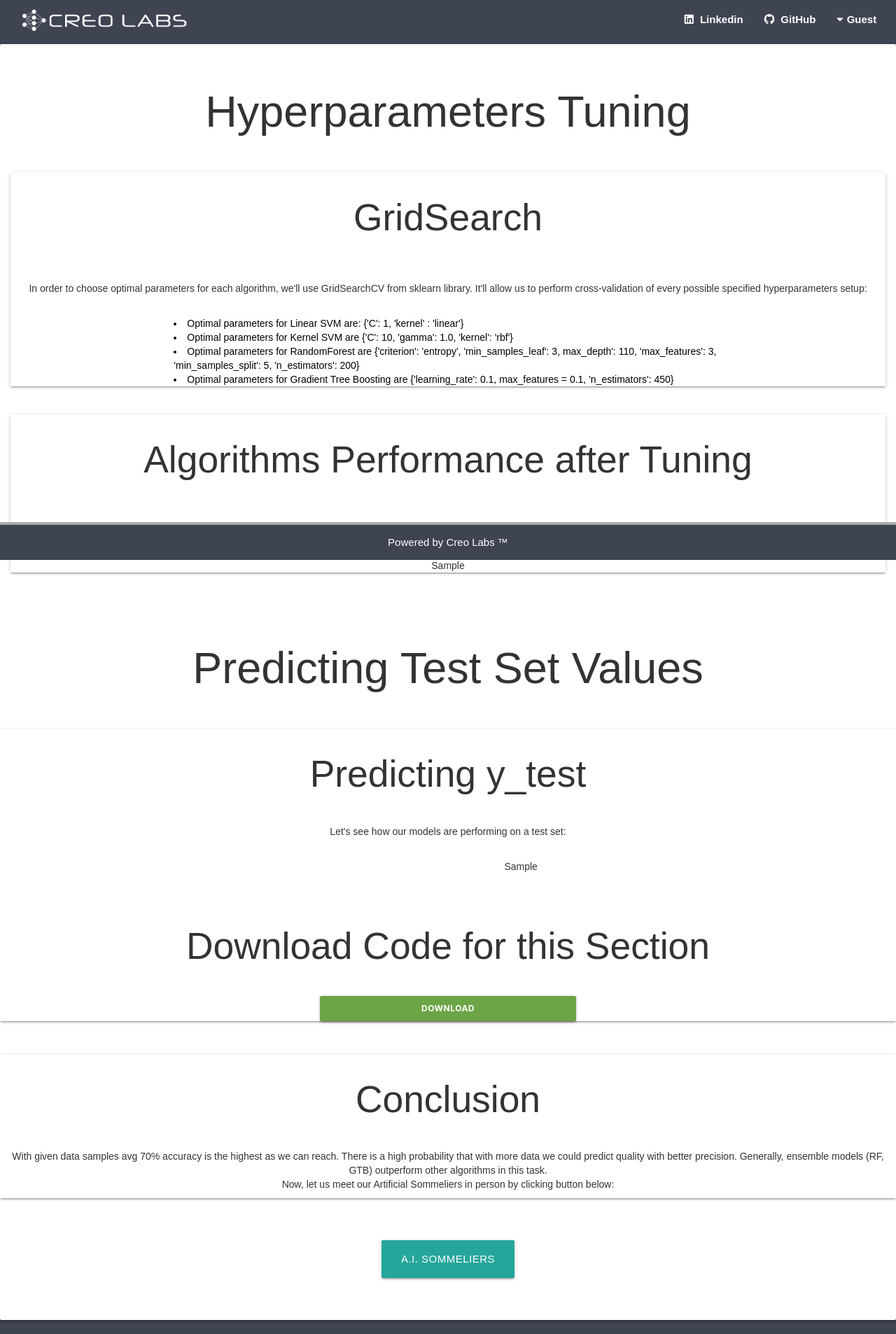
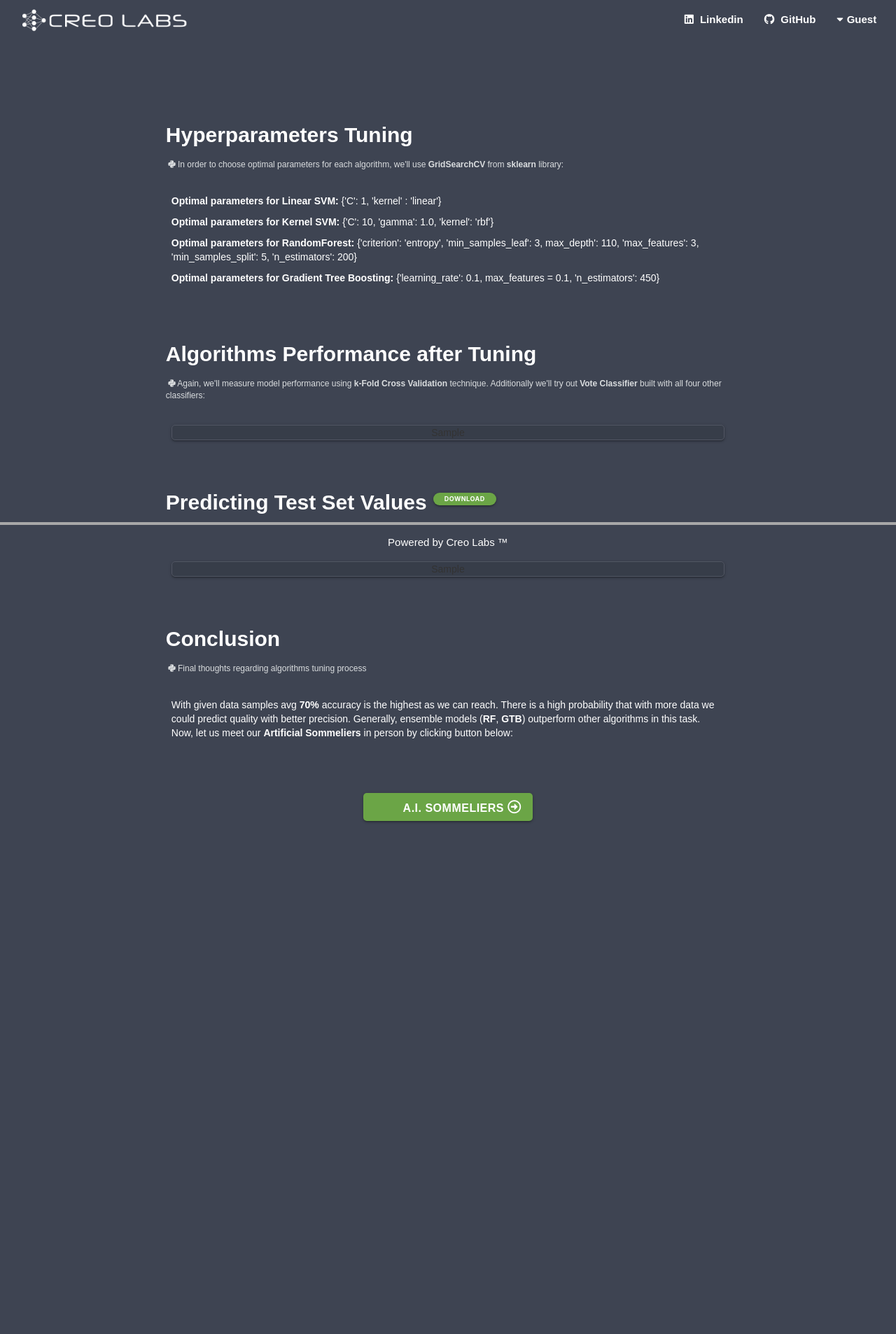
Before and after one commit to LukaszMalucha/Flask-Wine-Quality, a Flask app: template project/algorithms/templates/classifier_fit.html in a window 1280 px wide. Shown: the whole page at 70% size. After the commit the page ends 1175 px from the top, so only its background shows below. Run offline with Flask 2, Linux system fonts and the light colour scheme; the template is opened without the code that fills it: most values are stand-ins (such as "Sample title", 1, 10 or a date in 2020); parts of the project's set-up code (start-up, migrations or seed data) failed here and were passed over; some libraries are stand-ins or nearby versions; some web fonts are replaced.

Commit message:
sommeliers

```diff
--- a/project/algorithms/ml_algorithms.py
+++ b/project/algorithms/ml_algorithms.py
@@ -32,9 +32,11 @@
 
 def dataset_characteristics():
     dataset = pd.read_csv(wine_quality)
+
     dataset_head = dataset.head(10)
     describe = dataset.describe()
     describe = describe.iloc[1:, :]
+
     rows = len(dataset.index)
     columns = len(dataset.columns)
     counter = Counter(dataset['quality'])
--- a/project/algorithms/templates/classifier_fit.html
+++ b/project/algorithms/templates/classifier_fit.html
@@ -1,104 +1,76 @@
-{% extends 'base.html' %} {% block content %}
-<div class="card text-center" id="main_card">
+{% extends 'base.html' %}
 
-    <br>
-    <h1>Hyperparameters Tuning</h1>
-    <br>
-    <div class="row">
-        <div class="col-md-12 text-center" id="desc_col">
-            <div class="card" id="description_card">
-                <div class="row text-center">
-                    <div class="col-md-12 text-center" id="text_card">
-                        <h2>GridSearch</h2>
-                        <br>
-                        <br>
-                        <p>In order to choose optimal parameters for each algorithm, we'll use GridSearchCV from sklearn library. It'll allow us to perform cross-validation of every possible specified hyperparameters setup:</p>
-                        <br>
-                        <div class="col-md-2 text-left"></div>
-                        <div class="col-md-8 text-left">
-                            <li style="color:black">Optimal parameters for Linear SVM are: {'C': 1, 'kernel' : 'linear'}</li>
-                            <li style="color:black">Optimal parameters for Kernel SVM are {'C': 10, 'gamma': 1.0, 'kernel': 'rbf'}</li>
-                            <li style="color:black">Optimal parameters for RandomForest are {'criterion': 'entropy', 'min_samples_leaf': 3, max_depth': 110, 'max_features': 3, 'min_samples_split': 5, 'n_estimators': 200}</li>
-                            <li style="color:black">Optimal parameters for Gradient Tree Boosting are {'learning_rate': 0.1, max_features = 0.1, 'n_estimators': 450}</li>
-                        </div>
-                    </div>
-                </div>
-            </div>
-            <div class="row"></div>
-            <div class="card" id="description_card">
-                <div class="row text-center">
-                    <div class="col-md-12 text-center" id="text_card">
-                        <h2>Algorithms Performance after Tuning</h2>
-                        <br>
-                        <br>
-                        <p>Again, we'll measure model performance using k-Fold Cross Validation technique. Additionally we'll try out Vote Classifier built with all four other classifiers: </p>
-                        <div class="col-md-3 text-left"></div>
-                        <div class="col-md-6 text-center">
+{% block content %}
 
-                            <br> {{ accuracies_tune | safe }}
-                        </div>
-                    </div>
-                </div>
-            </div>
+<div class="row header">
+    <div id="messageAlert" class="alert alert-message" role="alert">
+    </div>
+</div>
+
+<div class="dashboard-cards">
+    <div class="row row-title">
+        <h3>Hyperparameters Tuning</h3>
+        <p>&nbsp;<i class="fab fa-python"> </i> In order to choose optimal parameters for each algorithm, we'll use <b>GridSearchCV</b>
+            from <b>sklearn</b> library:</p>
+    </div>
+    <div class="row row-cards">
+        <div class="card card-transparent">
+            <p><b>Optimal parameters for Linear SVM: </b> {'C': 1, 'kernel' : 'linear'}</p>
+            <p><b>Optimal parameters for Kernel SVM: </b> {'C': 10, 'gamma': 1.0, 'kernel': 'rbf'}</p>
+            <p><b>Optimal parameters for RandomForest: </b> {'criterion': 'entropy', 'min_samples_leaf': 3, max_depth':
+                110, 'max_features': 3, 'min_samples_split': 5, 'n_estimators': 200}</p>
+            <p><b>Optimal parameters for Gradient Tree Boosting: </b> {'learning_rate': 0.1, max_features = 0.1,
+                'n_estimators': 450}</p>
         </div>
-        <br>
     </div>
-
-
-    <br>
-    <h1>Predicting Test Set Values</h1>
-    <br>
-    <div class="row">
-        <div class="card" id="description_card">
-            <div class="row text-center">
-                <div class="col-md-12 text-center" id="text_card">
-                    <h2>Predicting y_test</h2>
-                    <br>
-                    <p> Let's see how our models are performing on a test set:</p>
-                    <div class="col-md-4 text-left"></div>
-                    <div class="col-md-6 text-center">
-
-                        <br> {{ accuracies_test | safe }}
-                    </div>
-                    <br>
-                    <div class="col-md-12 text-center">
-                        <br>
-                        <br>
-                        <h2>Download Code for this Section</h2>
-                        <br>
-                        <form action="{{url_for('algorithms.download_code', code_name='classifier_test') }}" method="GET" enctype="multipart/form-data">
-                            <button type="Download" class="btn btn-default" id="button-download">Download</button>
-                        </form>
-                    </div>
-                </div>
+    <div class="row row-title">
+        <h3>Algorithms Performance after Tuning</h3>
+        <p>&nbsp;<i class="fab fa-python"> </i> Again, we'll measure model performance using <b>k-Fold Cross
+            Validation</b> technique. Additionally we'll try out <b>Vote Classifier</b> built with all four other
+            classifiers: </p>
+    </div>
+    <div class="row row-cards">
+        <div class="col-md-12 plain-element">
+            <div class="card card-table">
+                {{ accuracies_tune | safe }}
             </div>
         </div>
     </div>
-    <div class="row">
-        <div class="card" id="description_card">
-            <div class="row text-center">
-                <div class="col-md-12 text-center" id="text_card">
-                    <h2>Conclusion</h2>
-                    <br>
-                    <p>With given data samples avg 70% accuracy is the highest as we can reach. There is a high probability that with more data we could predict quality with better precision. Generally, ensemble models (RF, GTB) outperform other algorithms
-                        in this task.<br> Now, let us meet our Artificial Sommeliers in person by clicking button below:</p>
-
-                </div>
+    <div class="row row-title">
+        <div class="box">
+            <h3>Predicting Test Set Values</h3>
+            <form action="{{url_for('algorithms.download_code', code_name='classifier_test') }}"
+                  method="GET" enctype="multipart/form-data">
+                <button type="Download" class="btn button-inline">Download</button>
+            </form>
+        </div>
+        <p>&nbsp;<i class="fab fa-python"> </i> Let's see how our models are performing on a test set (y_test): </p>
+    </div>
+    <div class="row row-cards">
+        <div class="col-md-12 plain-element">
+            <div class="card card-table">
+                {{ accuracies_test | safe }}
             </div>
         </div>
     </div>
-    <br>
-    <div class="row">
-        <div class="row text-center">
-
-                <a href="{{ url_for('algorithms.sommeliers') }}"  class="waves-effect waves-light btn-large" id="navigation">A.I. Sommeliers</a>
-
+    <div class="row row-title">
+        <h3>Conclusion</h3>
+        <p>&nbsp;<i class="fab fa-python"> </i> Final thoughts regarding algorithms tuning process
+        </p>
+    </div>
+    <div class="row row-cards">
+        <div class="card card-transparent">
+            <p>With given data samples avg <b>70%</b> accuracy is the highest as we can reach. There is a high probability that
+                with more data we could predict quality with better precision. Generally, ensemble models (<b>RF</b>, <b>GTB</b>)
+                outperform other algorithms in this task. Now, let us meet our <b>Artificial Sommeliers</b> in person by
+                clicking button below:</p>
         </div>
     </div>
-    <div class="row"></div>
-    <div class="row"></div>
+    <div class="row row-cards">
+        <a href="{{ url_for('algorithms.sommeliers') }}" class="btn btn-navigation"
+           id="navigation"><span>A.I. Sommeliers <i class="far fa-arrow-alt-circle-right"></i></span></a>
+    </div>
 
-
+    <div class="row row-cards"></div>
 </div>
-
 {% endblock %}
```
Also changed, not shown: project/algorithms/templates/classifier_build.html (+0 -8 lines), project/algorithms/templates/sommeliers.html (+61 -25 lines), project/algorithms/templates/summary-old.html (deleted, +0 -295 lines).
